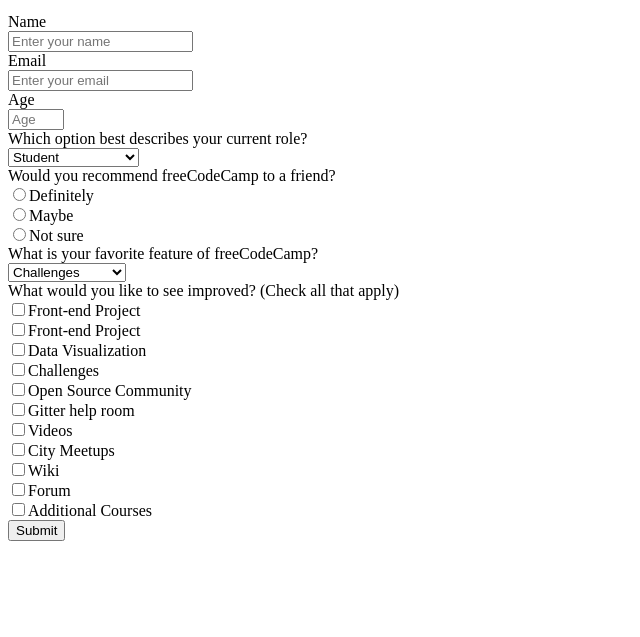
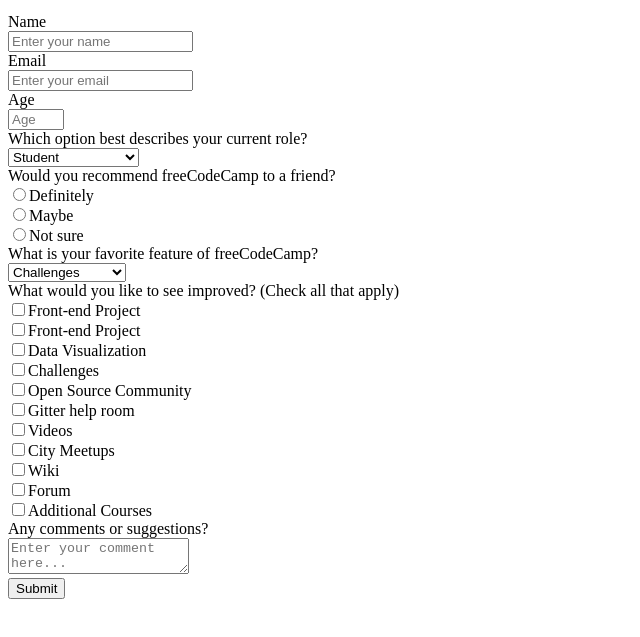
Before and after one commit to minos95/HtmlProject, a plain HTML site: page index.html in a window 1280 px wide. Shown: the part 101-738 px from the top of the page, without its empty margins (0-640 px from the left). Drawn offline with Linux system fonts and the light colour scheme.

Commit message:
completed story 15 & 16

```diff
--- a/index.html
+++ b/index.html
@@ -53,9 +53,9 @@
       <input type="checkbox" name="Wiki" value="">Wiki<br>
       <input type="checkbox" name="Forum" value="">Forum<br>
       <input type="checkbox" name="Additional Courses" value="">Additional Courses<br>
-
-      <input type="submit">
-
+      <label for="comment">Any comments or suggestions?</label> <br>
+      <textarea id="comment" placeholder="Enter your comment here..."></textarea><br>
+      <button type="submit">Submit</button>
     </form>
 
 
```
